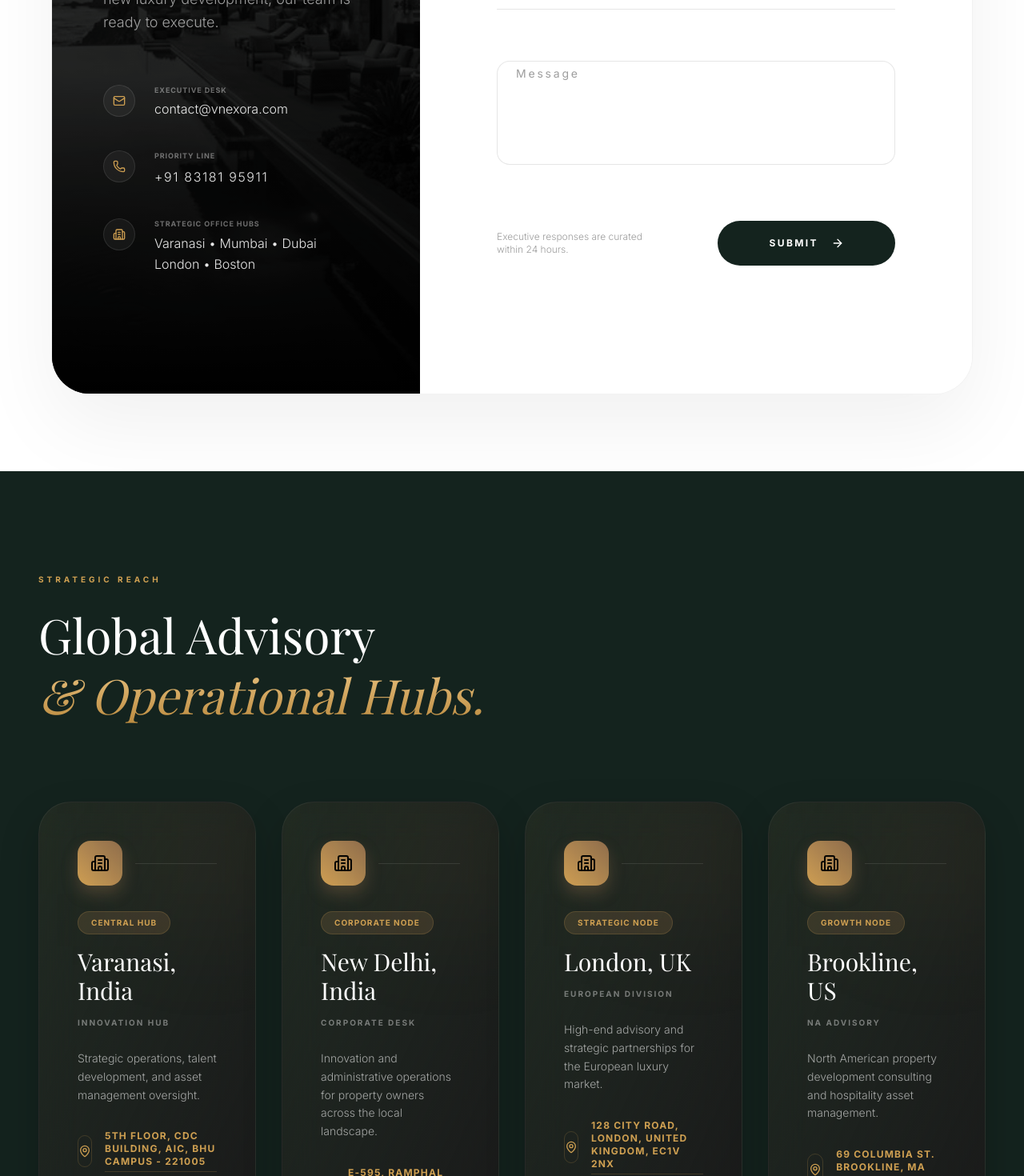
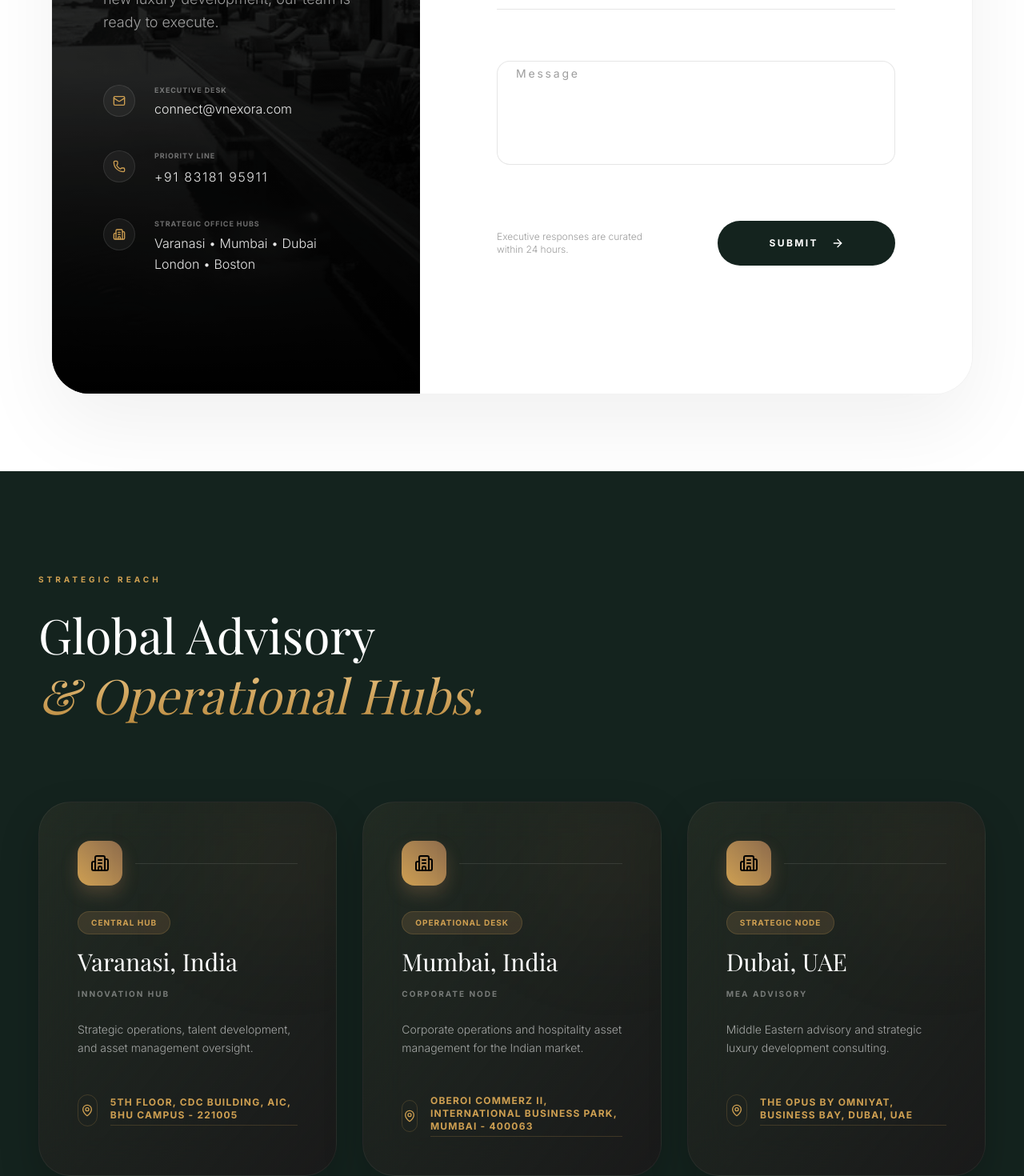
Before and after one commit to cricketmagician/vnexora, a Next.js app: page /contact in a window 1280 px wide. Shown: the part 660-2130 px from the top of the page at 80% size. Built offline with nearby package versions, Linux system fonts and the light colour scheme; a web font is replaced by a local one.

Commit message:
feat: standardize global hubs and update institutional email to connect@vnexora.com

```diff
--- a/src/app/contact/page.tsx
+++ b/src/app/contact/page.tsx
@@ -97,7 +97,7 @@ export default function ContactPage() {
                   </div>
                   <div>
                     <span className="block text-white/40 text-[9px] font-bold tracking-widest uppercase mb-1">Executive desk</span>
-                    <a href="mailto:contact@vnexora.com" className="text-sm md:text-base text-white/90 font-light hover:text-mustard transition-colors">contact@vnexora.com</a>
+                    <a href="mailto:connect@vnexora.com" className="text-sm md:text-base text-white/90 font-light hover:text-mustard transition-colors">connect@vnexora.com</a>
                   </div>
                 </div>
 
@@ -300,7 +300,7 @@ export default function ContactPage() {
             </h2>
           </div>
 
-          <div className="grid grid-cols-1 md:grid-cols-2 lg:grid-cols-4 gap-8">
+          <div className="grid grid-cols-1 md:grid-cols-2 lg:grid-cols-3 gap-8">
             {[
               {
                 region: "Innovation Hub",
@@ -310,11 +310,18 @@ export default function ContactPage() {
                 desc: "Strategic operations, talent development, and asset management oversight."
               },
               {
-                region: "Corporate Desk",
-                city: "New Delhi, India",
-                status: "Corporate Node",
-                address: "E-595, Ramphal Chowk, Sector-7 Dwarka, Delhi - 110075",
-                desc: "Innovation and administrative operations for property owners across the local landscape."
+                region: "Corporate Node",
+                city: "Mumbai, India",
+                status: "Operational Desk",
+                address: "Oberoi Commerz II, International Business Park, Mumbai - 400063",
+                desc: "Corporate operations and hospitality asset management for the Indian market."
+              },
+              {
+                region: "MEA Advisory",
+                city: "Dubai, UAE",
+                status: "Strategic Node",
+                address: "The Opus by Omniyat, Business Bay, Dubai, UAE",
+                desc: "Middle Eastern advisory and strategic luxury development consulting."
               },
               {
                 region: "European Division",
@@ -325,7 +332,7 @@ export default function ContactPage() {
               },
               {
                 region: "NA Advisory",
-                city: "Brookline, US",
+                city: "Boston, US",
                 status: "Growth Node",
                 address: "69 Columbia St. Brookline, MA 02446",
                 desc: "North American property development consulting and hospitality asset management."
--- a/src/components/forms/ArchitectureContactForm.tsx
+++ b/src/components/forms/ArchitectureContactForm.tsx
@@ -153,7 +153,7 @@ ${formData.additionalInfo}
                   </div>
                   <div>
                      <h4 className="text-[10px] font-black uppercase tracking-[0.2em] text-white/50 mb-1">Executive Desk</h4>
-                     <p className="text-lg text-white font-serif tracking-wide">contact@vnexora.com</p>
+                     <p className="text-lg text-white font-serif tracking-wide">connect@vnexora.com</p>
                   </div>
                </motion.div>
 
```
